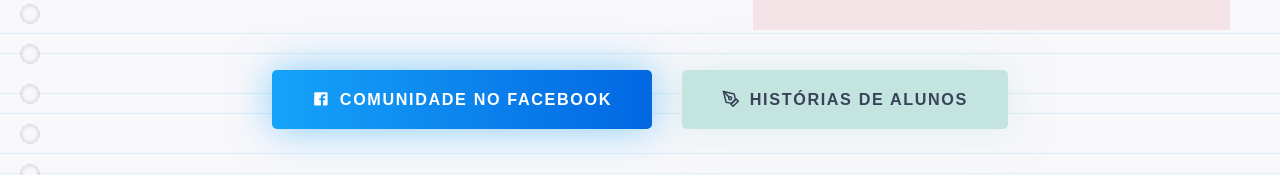
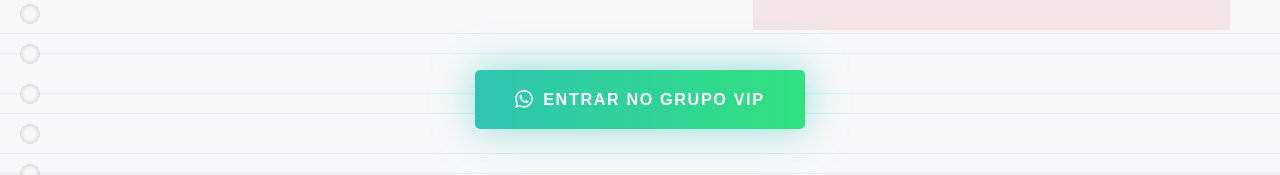
Before and after one commit to scodeler/semana-caligrafia, a Next.js app: page /aulas/1 in a window 1280 px wide. Shown: the part 606-781 px from the top of the page. Built offline with nearby package versions, Linux system fonts and the light colour scheme; a web font is replaced by a local one.

Commit message:
feat: enable vip btn

```diff
--- a/styles/_classes.scss
+++ b/styles/_classes.scss
@@ -46,24 +46,24 @@
   @include grid-column(10);
   @include grid-push(1);
 
-  @include grid-media($grid-sm){
+  @include grid-media($grid-sm) {
     @include grid-column(8);
     @include grid-push(0);
   }
 
-  @include grid-media($grid-lg){
+  @include grid-media($grid-lg) {
     @include grid-column(14);
     @include grid-push(0);
   }
 
-  @include grid-media($grid-xs){
+  @include grid-media($grid-xs) {
     @include grid-column(4);
     @include grid-push(0);
   }
 }
 
-.videos{
-  @include grid-media($grid-lg){
+.videos {
+  @include grid-media($grid-lg) {
     @include grid-collapse;
     @include grid-container;
   }
@@ -71,7 +71,7 @@
 
 .classes-video {
   margin-bottom: 30px;
-  @include grid-media($grid-lg){
+  @include grid-media($grid-lg) {
     @include grid-column(8);
   }
 }
@@ -91,8 +91,8 @@
   }
 }
 
-.classesMenu{
-  @include grid-media($grid-lg){
+.classesMenu {
+  @include grid-media($grid-lg) {
     @include grid-column(6);
     background: $lightPink;
     border-radius: 20px;
@@ -115,9 +115,9 @@
   border-radius: 20px;
   box-shadow: 0 0 20px rgba($black, 0.1);
 
-  @include grid-media($grid-lg){
+  @include grid-media($grid-lg) {
     box-shadow: none;
-    border-bottom: solid 1px rgba($gray, .5);
+    border-bottom: solid 1px rgba($gray, 0.5);
     margin-bottom: 0;
     border-radius: 0;
   }
@@ -147,7 +147,7 @@
 
 .classItem-text {
   flex: 1;
-  @include grid-media($grid-lg){
+  @include grid-media($grid-lg) {
     width: 100%;
   }
 }
@@ -191,7 +191,7 @@
   clear: both;
   text-align: center;
 
-  a{
+  a {
     margin: 0 15px 15px;
     display: inline-table;
   }
@@ -201,14 +201,14 @@
   text-align: center;
 }
 
-.classItem-watch{
+.classItem-watch {
   color: $gray;
   opacity: 0.6;
   border-radius: 50%;
   font-size: 2em;
   display: block;
 
-  & > svg{
+  & > svg {
     display: block;
   }
 }
@@ -219,7 +219,7 @@
   font-size: 2em;
   display: block;
 
-  & > svg{
+  & > svg {
     display: block;
   }
 }
@@ -228,23 +228,27 @@
   @include button(#15a3fa, #0267e2);
 }
 
-.link-testimonials{
+.link-testimonials {
   @include button($lightBlue, $lightBlue);
   color: $darkGray;
 }
 
-.link-zap{
+.link-whatsapp {
   @include button($green, $lightGreen);
 }
 
-.fbComments{
+.link-zap {
+  @include button($green, $lightGreen);
+}
+
+.fbComments {
   clear: both;
   @include grid-column(12);
   margin-top: 30px;
   margin-bottom: 30px;
 
-  @include grid-media($grid-lg){
+  @include grid-media($grid-lg) {
     @include grid-column(10);
-    @include grid-push(2)
+    @include grid-push(2);
   }
 }
--- a/templates/semana/Classes.jsx
+++ b/templates/semana/Classes.jsx
@@ -1,7 +1,7 @@
 import { useRouter } from 'next/router'
-import { FiLock, FiPenTool } from 'react-icons/fi'
+import { FiLock } from 'react-icons/fi'
+import { ImWhatsapp } from 'react-icons/im'
 import { AiFillPlayCircle } from 'react-icons/ai'
-import { IoLogoFacebook } from 'react-icons/io'
 import classes from '../../classes'
 
 const Classes = props => {
@@ -63,17 +63,13 @@
         </nav>
         <div className='classes-bottom'>
           <a
-            className='facebook-button'
-            href='https://www.facebook.com/groups/semanadacaligrafia'
+            href='https://chat.whatsapp.com/EtNn7i2sR4ZHFYa1FbWAoA'
             target='_blank'
-            rel='noopener noreferrer'
+            className='link-whatsapp'
+            rel='noreferrer'
           >
-            <IoLogoFacebook />
-            Comunidade no Facebook
-          </a>
-          <a href='/historias' target='_blank' className='link-testimonials'>
-            <FiPenTool />
-            Histórias de alunos
+            <ImWhatsapp />
+            Entrar no Grupo VIP
           </a>
         </div>
       </div>
```
